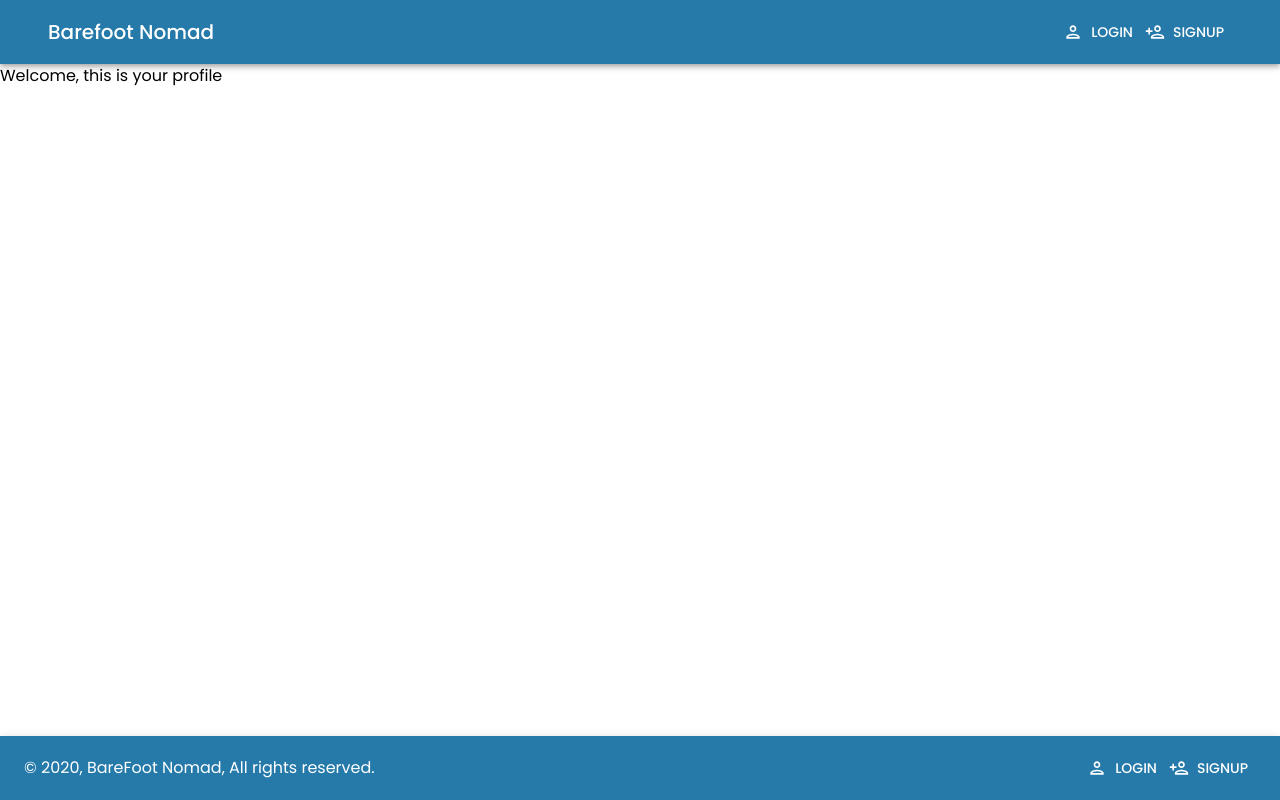
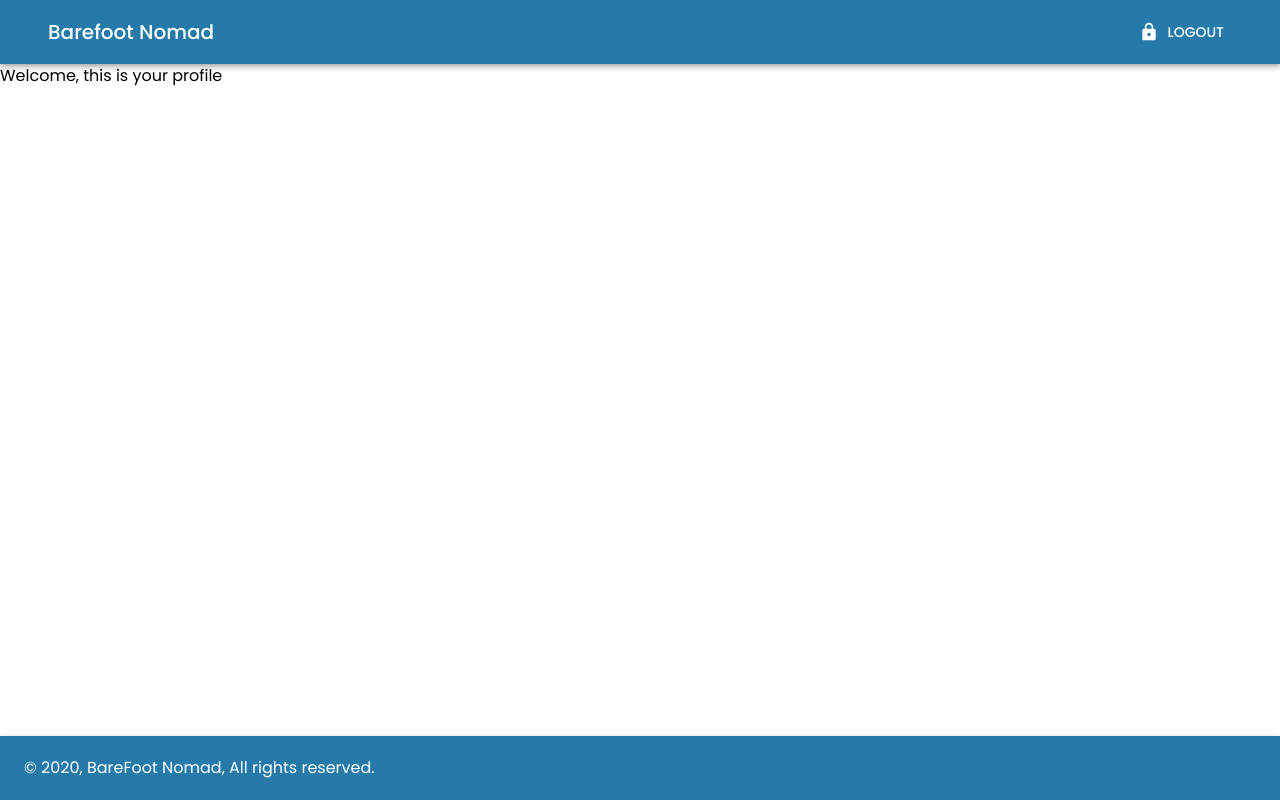
Before and after one commit to atlp-rwanda/c4-barefoot-frontend, a React app: page /profile in a window 1280 px wide. Built offline with nearby package versions, Linux system fonts and the light colour scheme.

Commit message:
adds a loggedInLayout

```diff
--- /dev/null
+++ b/config.js
@@ -0,0 +1,2 @@
+
+export const BACKEND_LINK = "https://barefoot-nomad-app-v1.herokuapp.com/api/v1"
--- /dev/null
+++ b/src/components/LoggedInFooter.js
@@ -0,0 +1,39 @@
+import React from 'react'
+import { AppBar, Toolbar, Typography, makeStyles} from '@material-ui/core'
+
+const useStyles = makeStyles(theme => ({
+    offset: theme.mixins.toolbar,
+    navDisplay: {
+        display: 'flex',
+        justifyContent: 'space-between'
+    },
+    stickToBottom: {
+        position: "fixed",
+        bottom: 0,
+
+    }
+  }))
+
+function Footer (){
+    const classes = useStyles()
+    const barefootLogo = <Typography href='/' variant='body1'component='p'>
+               &#169; 2020, BareFoot Nomad, All rights reserved.
+            </Typography>
+
+    const displayDesktop = () => {
+    return (
+        <Toolbar className={classes.navDisplay}>
+            {barefootLogo}
+        </Toolbar>
+        )
+    }
+
+     return(
+         <React.Fragment>
+            <div className={classes.offset}></div>
+            <AppBar className={classes.stickToBottom} position='static'>{displayDesktop()}</AppBar>
+         </React.Fragment>
+     )
+
+}
+export default Footer;
--- /dev/null
+++ b/src/components/LoggedInNavBar.js
@@ -0,0 +1,52 @@
+import React from 'react'
+import { AppBar, Toolbar, Button, makeStyles, List, Container, Hidden, Typography} from '@material-ui/core'
+import LockIcon from '@material-ui/icons/Lock';
+import SideDrawer from './SideDrawer'
+
+const navLinks = [
+    {title: 'Logout', path: '/logout'}
+]
+
+const useStyles = makeStyles(theme => ({
+    navDisplay: {
+        display: 'flex',
+        justifyContent: 'space-between',
+        alignItems: 'center'
+    },
+    logo: {
+        textDecorationLine: 'none',
+        color: 'inherit'
+    }
+  }))
+
+function Header (){
+    const classes = useStyles()
+
+    const barefootLogo = <Typography href='/welcome' variant='h6'component='a' className={classes.logo}> Barefoot Nomad </Typography>
+
+    const displayDesktop = () => {
+    return (
+        <Toolbar>
+            <Container maxWidth='lg' className={classes.navDisplay}>
+                {barefootLogo}
+                <Hidden smDown>
+                    <List component='nav'>
+                        <Button href="/logout" color='inherit' startIcon = { <LockIcon/> }>Logout</Button>
+                    </List>
+                </Hidden>
+                <Hidden mdUp>
+                    <SideDrawer navLinks={navLinks}/>
+                </Hidden>
+            </Container>
+        </Toolbar>
+        )
+    }
+
+     return(
+         <React.Fragment>
+            <AppBar position='static'>{displayDesktop()}</AppBar>
+         </React.Fragment>
+     )
+
+}
+export default Header;
--- /dev/null
+++ b/src/components/layouts/Requester/Default.js
@@ -0,0 +1,36 @@
+import React from 'react';
+import PropTypes from 'prop-types';
+import { makeStyles } from '@material-ui/styles';
+
+import NavBar from '../../LoggedInNavBar'
+import Footer from '../../LoggedInFooter'
+
+
+
+const useStyles = makeStyles(() => ({
+
+  content: {
+    height: '100%'
+  }
+}));
+
+const DefaultM = props => {
+  const { children } = props;
+  const classes = useStyles();
+  return (
+    <div >
+      <NavBar />
+      <main className={classes.content}>{children}
+
+      </main>
+      <Footer />
+    </div>
+  );
+};
+
+DefaultM.propTypes = {
+  children: PropTypes.node,
+  className: PropTypes.string
+};
+
+export default DefaultM;
--- /dev/null
+++ b/src/components/layouts/Requester/index.js
@@ -0,0 +1 @@
+export { default  } from './Default';
--- a/src/components/layouts/index.js
+++ b/src/components/layouts/index.js
@@ -1,2 +1,3 @@
 
 export { default as DefaultLayout} from './Default';
+export {default as RequesterLayout} from './Requester'
--- /dev/null
+++ b/src/components/views/Logout.js
@@ -0,0 +1,17 @@
+import React, {useEffect} from 'react';
+
+function Logout(props){
+    useEffect(()=>{
+        localStorage.clear();
+        props.history.push('/login');
+    });
+
+    return (
+        <React.Fragment>
+
+        </React.Fragment>
+    )
+}
+
+
+export default Logout;
--- a/src/redux/actions/AxiosAPI.js
+++ b/src/redux/actions/AxiosAPI.js
@@ -1,5 +1,6 @@
 import axios from 'axios';
+import {BACKEND_LINK} from '../../../config';
 
 export default axios.create({
-    baseURL: 'https://barefoot-nomad-app-v1.herokuapp.com/api/v1'
+    baseURL: BACKEND_LINK
 })
--- a/src/routes/Routers.js
+++ b/src/routes/Routers.js
@@ -7,7 +7,9 @@ import PageNotFound from '../components/views/PageNotFound'
 import Profile from '../components/views/Profile';
 import { Switch, Redirect } from 'react-router-dom';
 import RouteWithLayout  from '../components/RouteWithLayout';
-import {  DefaultLayout } from '../components/layouts';
+import {  DefaultLayout, RequesterLayout } from '../components/layouts';
+import Logout from '../components/views/Logout';
+
 const Routes = () => {
     return (
       <Switch>
@@ -37,8 +39,14 @@ const Routes = () => {
          <RouteWithLayout
           component={Profile}
           exact
-          layout={DefaultLayout}
+          layout={RequesterLayout}
           path="/profile"
+        />
+         <RouteWithLayout
+          component={Logout}
+          exact
+          layout={RequesterLayout}
+          path="/logout"
         />
         <RouteWithLayout
           component={PageNotFound}
```
Also changed, not shown: src/redux/actions/loginAction.js (line endings or trailing spaces).
